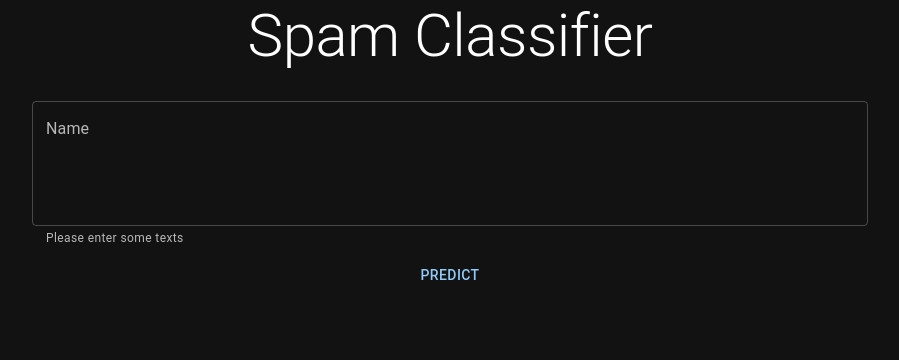
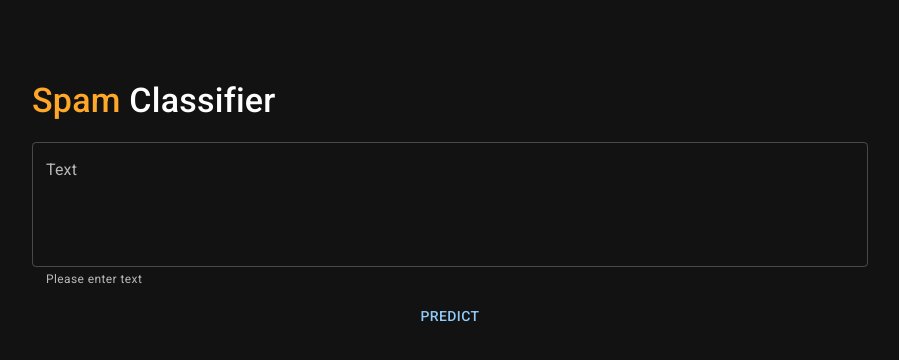
Before and after one commit to RohanKaran/spam-cls-frontend, a React (Create React App) app: page / in a window 1280 px wide. Shown: the top 360 px of the page, without its empty margins (190-1089 px from the left). Built offline with nearby package versions, Linux system fonts and the light colour scheme; no server answers.

Commit message:
prediction panel added

```diff
--- a/public/index.html
+++ b/public/index.html
@@ -14,6 +14,12 @@
       manifest.json provides metadata used when your web app is installed on a
       user's mobile device or desktop. See https://developers.google.com/web/fundamentals/web-app-manifest/
     -->
+    <link rel="preconnect" href="https://fonts.googleapis.com">
+    <link rel="preconnect" href="https://fonts.gstatic.com" crossorigin>
+    <link
+      rel="stylesheet"
+      href="https://fonts.googleapis.com/css?family=Roboto:300,400,500,700&display=swap"
+    />
     <link rel="manifest" href="%PUBLIC_URL%/manifest.json" />
     <!--
       Notice the use of %PUBLIC_URL% in the tags above.
--- a/src/App.js
+++ b/src/App.js
@@ -1,5 +1,6 @@
 import './App.css';
 import {
+  Alert,
   Box, Button,
   Container,
   createTheme,
@@ -15,6 +16,7 @@ import axios from "axios";
 function App() {
 
   const [text, setText] = useState("")
+  const [res, setRes] = useState(null)
 
   useEffect(() => {
     axios.get('https://spam-cls-api.herokuapp.com/').then(r => console.log(r.data.message))
@@ -22,8 +24,11 @@ function App() {
 
   const handleSubmit = async (e) => {
     e.preventDefault()
+    if (text.trim() === ""){
+      return
+    }
     await axios.post('https://spam-cls-api.herokuapp.com/prediction', {"texts": [text], "echo_input": true})
-      .then(e => console.log(e.data[0].res))
+      .then(e => setRes(e.data[0].res))
   }
 
   const darkTheme = createTheme({
@@ -35,12 +40,12 @@ function App() {
     <ThemeProvider theme={darkTheme}>
       <CssBaseline/>
       <div className="App">
-        <div align={'center'}>
-          <Typography variant={"h2"} component={"h1"} gutterBottom>
-            Spam Classifier
+        <Container maxWidth={"md"}>
+          <div align={'left'} style={{paddingLeft:"0.5rem", paddingTop:"5rem"}}>
+          <Typography variant={"h4"} component={"h1"} style={{fontWeight:500, fontFamily:"Roboto"}} gutterBottom>
+            <span style={{color:"#ffa726"}}>Spam </span>Classifier
           </Typography>
         </div>
-        <Container maxWidth={"md"}>
           <form onSubmit={handleSubmit}>
             <FormControl fullWidth variant={'standard'}>
               <Box
@@ -52,9 +57,9 @@ function App() {
                 }}
               >
                 <TextField
-                  helperText="Please enter some texts"
+                  helperText="Please enter text"
                   id="demo-helper-text-aligned"
-                  label="Name"
+                  label="Text"
                   rows={4}
                   multiline
                   fullWidth
@@ -62,10 +67,16 @@ function App() {
                 />
               </Box>
             </FormControl>
-            <Button type={"submit"}>
+            <Button type={"submit"} gutterBottom>
               Predict
             </Button>
           </form>
+
+          {res ? <div style={{paddingTop:"1rem"}}>
+            {res?.label === "spam" ?
+              <Alert severity={'warning'}>Spam! (Probability: {Math.round(res.value * 100)}%)</Alert>
+              : <Alert>Not Spam (Probability: {Math.round(res.value * 100)}%)</Alert>}
+          </div> : null}
 
         </Container>
       </div>
--- a/src/index.css
+++ b/src/index.css
@@ -1,6 +1,6 @@
 body {
   margin: 0;
-  font-family: -apple-system, BlinkMacSystemFont, 'Segoe UI', 'Roboto', 'Oxygen',
+  font-family: -apple-system, BlinkMacSystemFont, 'Roboto', 'Segoe UI', 'Oxygen',
     'Ubuntu', 'Cantarell', 'Fira Sans', 'Droid Sans', 'Helvetica Neue',
     sans-serif;
   -webkit-font-smoothing: antialiased;
```
